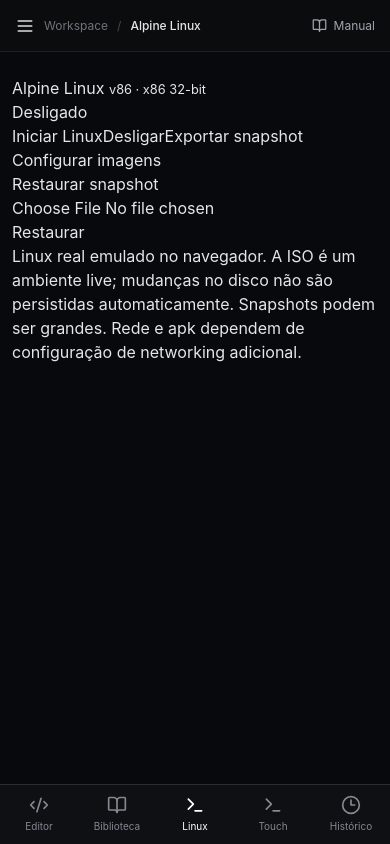
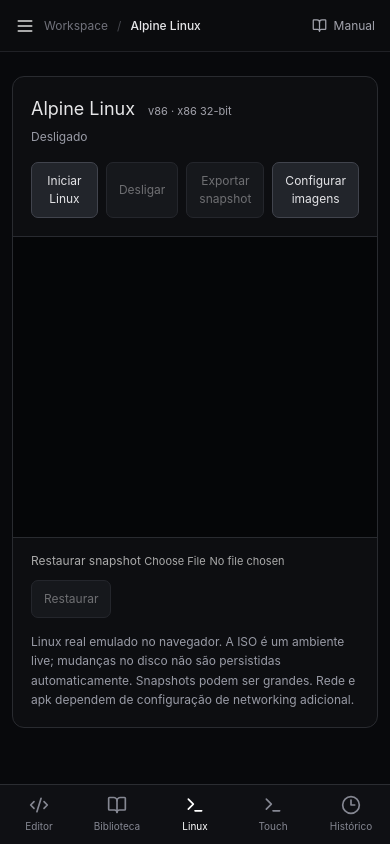
Before and after one commit to rodkisten/shell, a React (Vite) app: page /linux in a window 390 px wide. Built offline with nearby package versions, Linux system fonts and the light colour scheme.

Commit message:
style(linux): responsive Alpine VM screen and mobile controls

```diff
--- a/src/styles.css
+++ b/src/styles.css
@@ -233,3 +233,23 @@ a{color:inherit;text-decoration:none}
 .cm-embedded-field{color:#a2daed!important}
 .cm-embedded-regexp{color:#e7bc8a!important}
 .cm-embedded-number{color:#dfb68d!important}
+
+/* Alpine Linux v86: mobile-first VM screen and configuration */
+.linux-panel{background:#0d0e11;border:1px solid #292b30;border-radius:12px;overflow:hidden}
+.linux-toolbar{display:flex;align-items:center;justify-content:space-between;flex-wrap:wrap;gap:16px;padding:18px;border-bottom:1px solid #282a30}
+.linux-toolbar h2{font-size:18px;margin:0 0 5px}.linux-toolbar h2 small{font-size:11px;font-weight:400;color:#a1a1aa;margin-left:8px}
+.linux-toolbar p,.linux-note{font-size:12px;color:#999ba6;margin:0;line-height:1.6}
+.linux-actions{display:flex;gap:8px;flex-wrap:wrap}
+.linux-actions button,.linux-settings button,.linux-snapshot button{background:#22252b;border:1px solid #41444d;border-radius:7px;color:#e4e4e7;padding:9px 12px;font-size:12px}
+.linux-actions button:disabled,.linux-snapshot button:disabled{opacity:.45;cursor:not-allowed}
+.linux-settings{display:grid;gap:10px;padding:16px;border-bottom:1px solid #292b30}
+.linux-settings p{font-size:12px;color:#a1a1aa;line-height:1.6}
+.linux-settings label{display:grid;gap:5px;color:#aaa;font-size:12px}
+.linux-settings input,.linux-settings select{min-width:0;width:100%;background:#090b0f;color:#f4f4f5;border:1px solid #373940;border-radius:6px;padding:9px;font:12px ui-monospace,monospace}
+.linux-screen{min-height:340px;max-height:70dvh;overflow:auto;background:#050608;padding:12px;color:#d5e6da;touch-action:pan-x pan-y}
+.linux-screen .linux-text-screen{white-space:pre;font:13px/1.4 ui-monospace,monospace}
+.linux-screen canvas{max-width:none}
+.linux-snapshot{display:flex;align-items:center;gap:10px;flex-wrap:wrap;padding:14px 18px;border-top:1px solid #292b30;font-size:12px;color:#aaa}
+.linux-snapshot input{max-width:210px;font-size:11px}
+.linux-note{padding:0 18px 18px}
+@media(max-width:640px){.linux-toolbar{align-items:stretch}.linux-actions button{flex:1}.linux-screen{min-height:300px;padding:6px}.linux-screen .linux-text-screen{font-size:12px}.linux-snapshot{align-items:stretch}}
```
